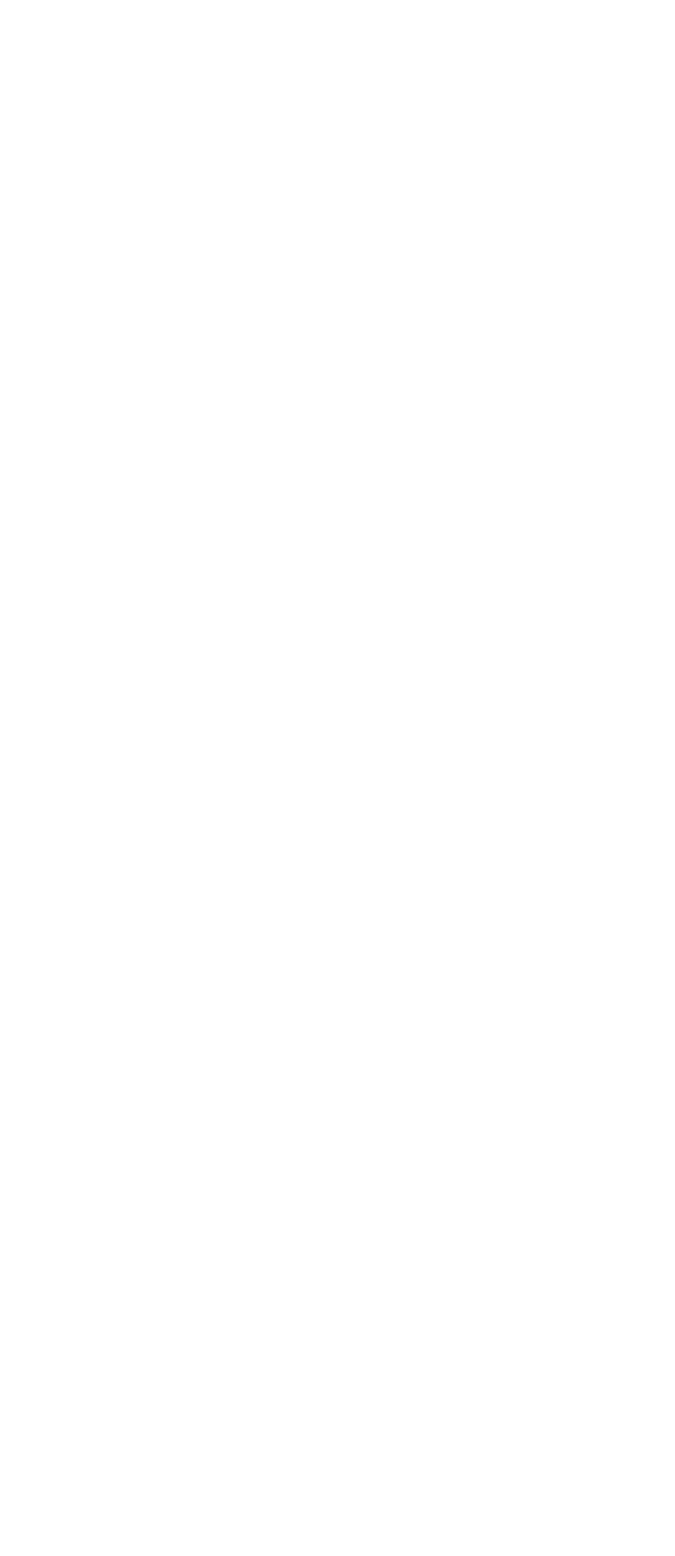
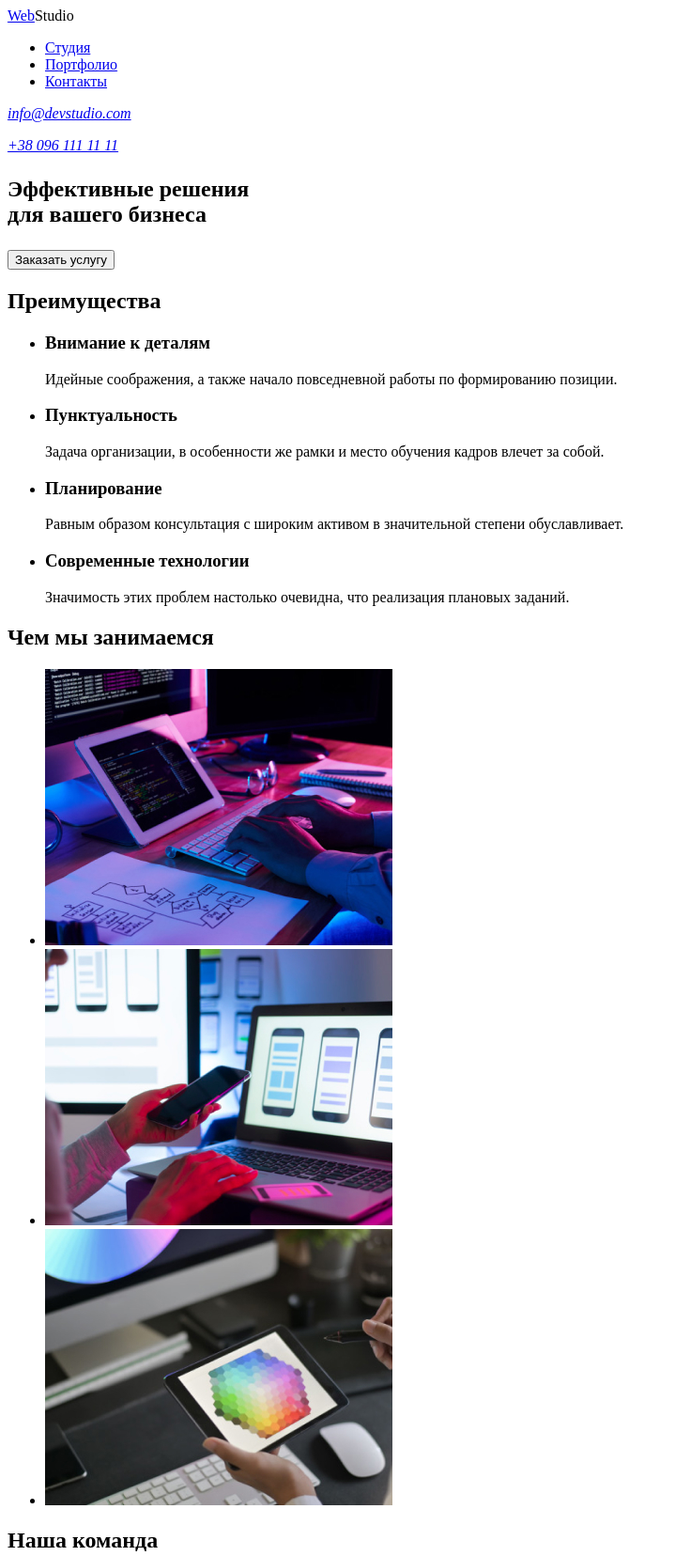
Before and after one commit to alvasar/goit-markup-hw-01, a plain HTML site: page index.html in a window 1280 px wide. Shown: the top 1656 px of the page at 94% size, without its empty margins (0-719 px from the left). Before the commit the page ends 800 px from the top, so only its background shows below. Drawn offline with Linux system fonts and the light colour scheme.

Commit message:
Добавляет html разметку в index

```diff
--- a/index.html
+++ b/index.html
@@ -1,12 +1,111 @@
 <!DOCTYPE html>
-<html lang="en">
+<html lang="ru">
 <head>
     <meta charset="UTF-8">
     <meta http-equiv="X-UA-Compatible" content="IE=edge">
     <meta name="viewport" content="width=device-width, initial-scale=1.0">
-    <title>Document</title>
+    <title>Главная</title>
 </head>
 <body>
 
+<!--header-->
+<header class="header">
+    <div>
+    <a href="/" color:2196F3>Web</a>Studio
+    </div>
+<nav>
+    <ul>
+        <li> <a href="WebStudio.com">Студия</a></li>
+        <li> <a href="WebStudio.com">Портфолио</a></li>
+        <li> <a href="WebStudio.com">Контакты</a></li>
+    </ul>
+</nav>
+<address>
+    <p> <a href="mailto:info@devstudio.com">info@devstudio.com</a></p>
+    <p> <a href="tel:+380961111111">+38 096 111 11 11</a></p>
+</address>
+
+</header>
+
+<!--main-->
+<main>
+<section class="order">
+<h1>
+<p>Эффективные решения <br>для вашего бизнеса</p>
+</h1>
+
+<button name="button" class="button">Заказать услугу</button>
+</section>
+
+<section class="feature">
+    <h2>Преимущества</h2>
+<ul>
+    <li>
+        <h3>Внимание к деталям</h3>
+        <p>Идейные соображения, а также начало повседневной работы по формированию позиции.</p>
+    </li>
+    <li>
+        <h3>Пунктуальность</h3>
+        <p>Задача организации, в особенности же рамки и место обучения кадров влечет за собой.</p>
+    </li>
+    <li>
+        <h3>Планирование</h3>
+        <p>Равным образом консультация с широким активом в значительной степени обуславливает.</p>
+    </li>
+    <li>
+        <h3>Современные технологии</h3>
+        <p>Значимость этих проблем настолько очевидна, что реализация плановых заданий.</p>
+    </li>
+</ul>
+</section>
+
+<section>
+<h2>Чем мы занимаемся</h2>
+<ul>
+    <li><img src="/images/img1.jpg" width="370" alt="программирование"> </li>
+    <li><img src="/images/img2.jpg" width="370" alt="верстка"> </li>
+    <li><img src="/images/img3.jpg" width="370" alt="дизайн"> </li>
+</ul>
+</section>
+
+<section class="team">
+<h2>Наша команда</h2>
+<ul>
+    <li><img src="/images/photo1.jpg" width="270" alt="Игорь Демьяненко">
+<p>Игорь Демьяненко</p>
+<p>Product Designer</p>
+   </li>
+
+    <li><img src="/images/photo2.jpg" width="270" alt="Ольга Репина">
+    <p>Ольга Репина</p>
+    <p>Frontend Developer</p>
+    </li>
+
+    <li><img src="/images/photo3.jpg" width="270" alt="Николай Тарасов">
+    <p>Николай Тарасов</p>
+    <p>Marketing</p>
+    </li>
+
+    <li><img src="/images/photo4.jpg" width="270" alt="Михаил Ермаков">
+    <p>Михаил Ермаков</p>
+    <p>Marketing</p>
+    </li>
+
+</ul>
+
+</section>
+
+</main>
+
+<!--footer-->
+<footer>
+<div>
+    <a href="/" color:2196F3>Web</a>Studio
+</div>
+<p>г. Киев, пр-т Леси Украинки, 26</p>
+<p> <a href="mailto:info@example.com">info@example.com</a></p>
+<p> <a href="tel:+380991111111">+38 099 111 11 11</a></p>
+</footer>
+
 </body>
 </html>
```
Also changed, not shown: images/img1.jpg (added), images/img2.jpg (added), images/img3.jpg (added), images/photo1.jpg (added), images/photo2.jpg (added), images/photo3.jpg (added), images/photo4.jpg (added).
